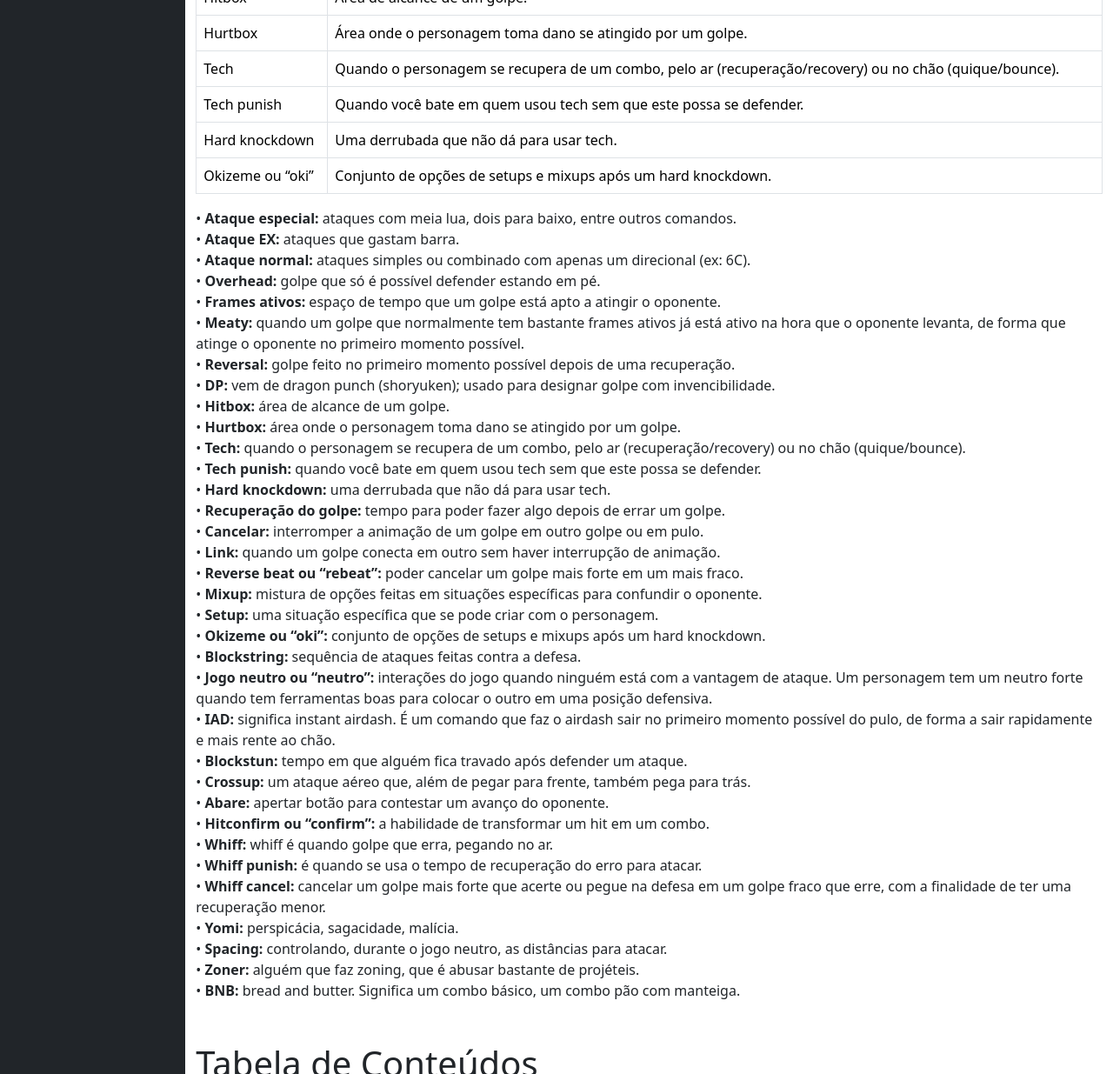
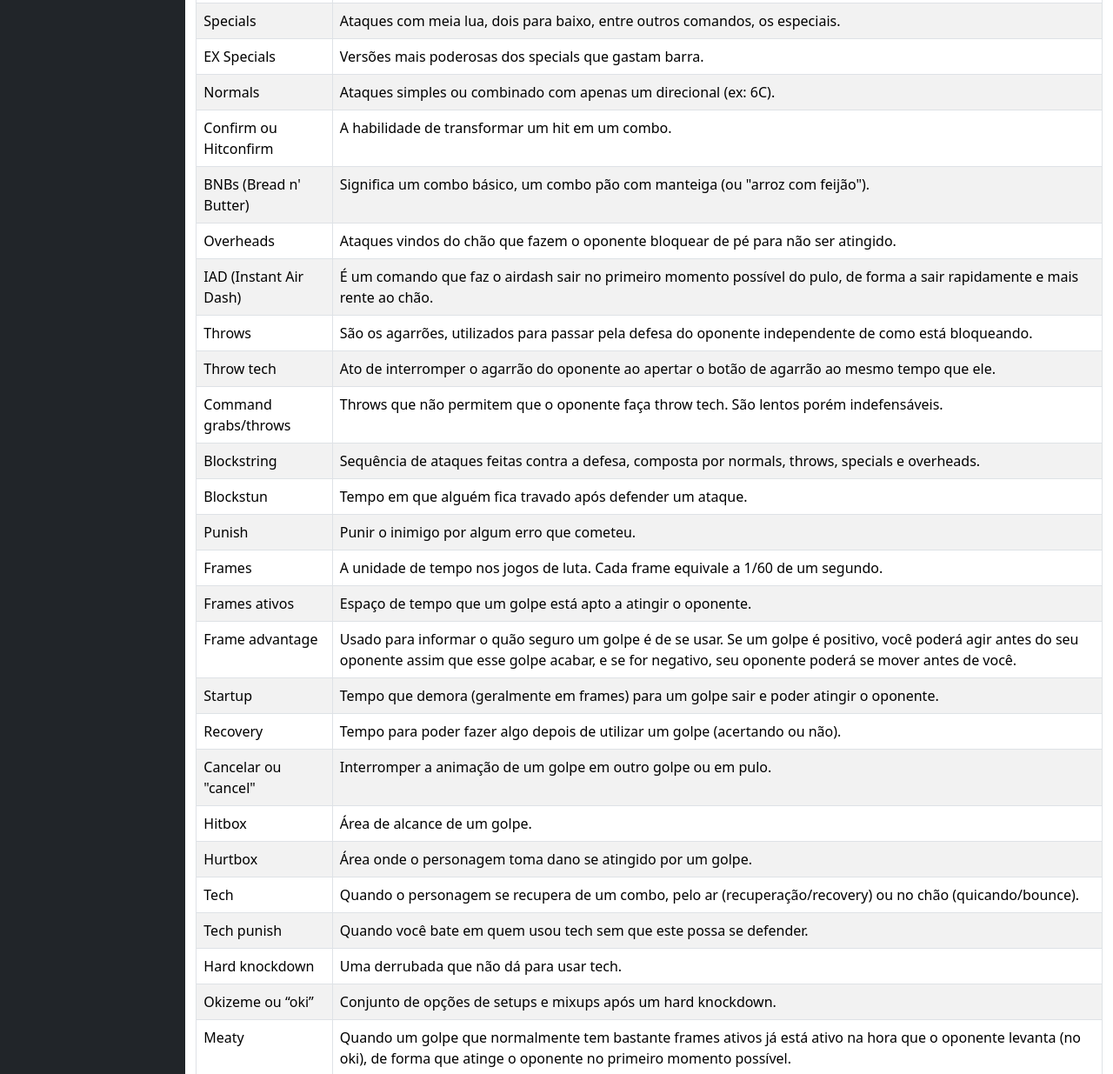
Before and after one commit to Tomoharuu/guia-mbtl-br, a plain HTML site: page primeiros-passos.html in a window 1280 px wide. Shown: the part 3026-4261 px from the top of the page at 87% size. Drawn offline with nearby package versions, Linux system fonts and the light colour scheme.

Commit message:
Add files via upload

```diff
--- a/primeiros-passos.html
+++ b/primeiros-passos.html
@@ -109,8 +109,8 @@ E é com esse mesmo intuito que <b>a jornada para entender e dominar os jogos de
 <h1 class="display-6 mt-5">Notação Utilizada</h1>
 <hr>
 <img class="img-fluid img-thumbnail mx-auto d-block my-3 rounded-4" style="width:800px" src="images/notacoes.png">
-<p class=""><strong>Notação</strong> é como escrevemos os golpes e direções, de forma a ficar mais fácil e curto.<br>
-Para jogos de luta, é comum utilizarmos o termo em inglês <strong>Numpad Notation</strong> para se referir a esse modo de escrita.
+<p class=""><strong>Notação</strong> é como escrevemos os golpes e direções em jogos de luta, de forma a ficar mais fácil e curto para o entendimento dos jogadores.<br>
+Também é comum utilizarmos o termo em inglês <strong>Numpad Notation</strong> para se referir a esse modo de escrita.
 <br><br>
 Em Melty Blood (assim como muitos outros jogos), <b>chamamos o botão fraco de A, médio de B e forte de C, enquanto o shield é designado para o botão D.</b><br>
 Já <b>as direções são conforme os números do teclado</b>: 2 (baixo), 5 (neutro), 6 (frente), e assim por diante, podendo também ser usado como combinações: 66 indica que você deve apertar duas vezes para frente, por exemplo.
@@ -127,8 +127,14 @@ Alguns movimentos padrões são normalmente usados para especiais nos jogos de l
 <hr>
 <img class="img-fluid img-thumbnail mx-auto d-block my-3 rounded-5" style="width:650px" src="images/fgc_termos.png">
 
-
-<table class="table table-hover table-bordered">
+<p>Essa seção irá <b>cobrir alguns dos termos mais utilizados quando se fala em jogos de luta</b>. A ordem dos termos e suas definições está seguida de uma forma em que um conceito irá se conectar com outro dentro da medida do possível.
+<br><br>
+Vale lembrar também que existe um <a href="https://glossary.infil.net/">dicionário de jogos de luta</a> (em inglês) que cobre com maior detalhes exemplos gerais e também específicos de jogos/franquias famosas durante esse meio.
+<br><br>
+Por fim, é importante destacar que <b>não é necessário decorar todos esses termos antes de sequer tocar em um jogo de luta.</b><br>
+Sim, é muito importante aprendê-los, mas eles são usados em paralelo durante o tempo que joga para que assim consiga entender tanto a parte teórica do processo quanto a prática (incluindo dos conteúdos deste site).
+</p>
+<table class="table table-striped table-bordered">
     <thead>
       <tr>
         <th>Termo</th>
@@ -138,23 +144,79 @@ Alguns movimentos padrões são normalmente usados para especiais nos jogos de l
     <tbody>
       <tr>
         <td>Specials</td>
-        <td>Ataques com meia lua, dois para baixo, entre outros comandos.</td>
+        <td>Ataques com meia lua, dois para baixo, entre outros comandos, os especiais.</td>
       </tr>
       <tr>
         <td>EX Specials</td>
-        <td>Ataques que gastam barra.</td>
+        <td>Versões mais poderosas dos specials que gastam barra.</td>
       </tr>
       <tr>
         <td>Normals</td>
         <td>Ataques simples ou combinado com apenas um direcional (ex: 6C).</td>
       </tr>
       <tr>
-        <td>Overhead</td>
-        <td>Ataques simples ou combinado com apenas um direcional (ex: 6C).</td>
+        <td>Confirm ou Hitconfirm</td>
+        <td>A habilidade de transformar um hit em um combo.</td>
       </tr>
       <tr>
-        <td>DP</td>
-        <td>Vem de dragon punch (shoryuken); usado para designar golpe com invencibilidade.</td>
+        <td>BNBs (Bread n' Butter)</td>
+        <td>Significa um combo básico, um combo pão com manteiga (ou "arroz com feijão").</td>
+      </tr>
+      <tr>
+        <td>Overheads</td>
+        <td>Ataques vindos do chão que fazem o oponente bloquear de pé para não ser atingido.</td>
+      </tr>
+      <tr>
+        <td>IAD (Instant Air Dash)</td>
+        <td>É um comando que faz o airdash sair no primeiro momento possível do pulo, de forma a sair rapidamente e mais rente ao chão.</td>
+      </tr>
+      <tr>
+        <td>Throws</td>
+        <td>São os agarrões, utilizados para passar pela defesa do oponente independente de como está bloqueando.</td>
+      </tr>
+      <tr>
+        <td>Throw tech</td>
+        <td>Ato de interromper o agarrão do oponente ao apertar o botão de agarrão ao mesmo tempo que ele.</td>
+      </tr>
+      <tr>
+        <td>Command grabs/throws</td>
+        <td>Throws que não permitem que o oponente faça throw tech. São lentos porém indefensáveis.</td>
+      </tr>
+      <tr>
+        <td>Blockstring</td>
+        <td>Sequência de ataques feitas contra a defesa, composta por normals, throws, specials e overheads.</td>
+      </tr>
+      <tr>
+        <td>Blockstun</td>
+        <td>Tempo em que alguém fica travado após defender um ataque.</td>
+      </tr>
+      <tr>
+        <td>Punish</td>
+        <td>Punir o inimigo por algum erro que cometeu.</td>
+      </tr>
+      <tr>
+        <td>Frames</td>
+        <td>A unidade de tempo nos jogos de luta. Cada frame equivale a 1/60 de um segundo.</td>
+      </tr>
+      <tr>
+        <td>Frames ativos</td>
+        <td>Espaço de tempo que um golpe está apto a atingir o oponente.</td>
+      </tr>
+      <tr>
+        <td>Frame advantage</td>
+        <td>Usado para informar o quão seguro um golpe é de se usar. Se um golpe é positivo, você poderá agir antes do seu oponente assim que esse golpe acabar, e se for negativo, seu oponente poderá se mover antes de você.</td>
+      </tr>
+      <tr>
+        <td>Startup</td>
+        <td>Tempo que demora (geralmente em frames) para um golpe sair e poder atingir o oponente.</td>
+      </tr>
+      <tr>
+        <td>Recovery</td>
+        <td>Tempo para poder fazer algo depois de utilizar um golpe (acertando ou não).</td>
+      </tr>
+      <tr>
+        <td>Cancelar ou "cancel"</td>
+        <td>Interromper a animação de um golpe em outro golpe ou em pulo.</td>
       </tr>
       <tr>
         <td>Hitbox</td>
@@ -166,7 +228,7 @@ Alguns movimentos padrões são normalmente usados para especiais nos jogos de l
       </tr>
       <tr>
         <td>Tech</td>
-        <td>Quando o personagem se recupera de um combo, pelo ar (recuperação/recovery) ou no chão (quique/bounce).</td>
+        <td>Quando o personagem se recupera de um combo, pelo ar (recuperação/recovery) ou no chão (quicando/bounce).</td>
       </tr>
       <tr>
         <td>Tech punish</td>
@@ -180,52 +242,36 @@ Alguns movimentos padrões são normalmente usados para especiais nos jogos de l
         <td>Okizeme ou “oki”</td>
         <td>Conjunto de opções de setups e mixups após um hard knockdown.</td>
       </tr>
+      <tr>
+        <td>Meaty</td>
+        <td>Quando um golpe que normalmente tem bastante frames ativos já está ativo na hora que o oponente levanta (no oki), de forma que atinge o oponente no primeiro momento possível.</td>
+      </tr>
+      <tr>
+        <td>DP</td>
+        <td>Vem de dragon punch (shoryuken); usado para designar golpe com invencibilidade. Geralmente usados como uma opção de escape agressiva durante um okizeme.</td>
+      </tr>
+      <tr>
+        <td>Mixup</td>
+        <td>Mistura de opções feitas em situações específicas para confundir o oponente (feitas após um okizeme, por exemplo).</td>
+      </tr>
+      <tr>
+        <td>Spacing</td>
+        <td>Controlar, durante o neutro do jogo, as distâncias para atacar.</td>
+      </tr>
+      <tr>
+        <td>Whiff</td>
+        <td>Whiff é quando golpe erra o oponente, pegando no ar.</td>
+      </tr>
+      <tr>
+        <td>Whiff cancel</td>
+        <td>Cancelar um golpe mais forte que acerte ou pegue na defesa em um golpe fraco que erre, com a finalidade de ter uma recuperação menor.</td>
+      </tr>
+      <tr>
+        <td>Whiff punish</td>
+        <td>Quando se usa o tempo de recuperação do erro (whiff) para contra-atacar.</td>
+      </tr>
 	</tbody>
 </table>
-
-
-
-
-
-
-<p>
-• <strong>Ataque especial:</strong> ataques com meia lua, dois para baixo, entre outros comandos.<br>
-• <strong>Ataque EX:</strong> ataques que gastam barra.<br>
-• <strong>Ataque normal:</strong> ataques simples ou combinado com apenas um direcional (ex: 6C).<br>
-• <strong>Overhead:</strong> golpe que só é possível defender estando em pé.<br>
-• <strong>Frames ativos:</strong> espaço de tempo que um golpe está apto a atingir o oponente.<br>
-• <strong>Meaty:</strong> quando um golpe que normalmente tem bastante frames ativos já está ativo na hora que o oponente levanta, de forma que atinge o oponente no primeiro momento possível.<br>
-• <strong>Reversal:</strong> golpe feito no primeiro momento possível depois de uma recuperação.<br>
-• <strong>DP:</strong> vem de dragon punch (shoryuken); usado para designar golpe com invencibilidade.<br>
-• <strong>Hitbox:</strong> área de alcance de um golpe.<br>
-• <strong>Hurtbox:</strong> área onde o personagem toma dano se atingido por um golpe.<br>
-• <strong>Tech:</strong> quando o personagem se recupera de um combo, pelo ar (recuperação/recovery) ou no chão (quique/bounce).<br>
-• <strong>Tech punish:</strong> quando você bate em quem usou tech sem que este possa se defender.<br>
-• <strong>Hard knockdown:</strong> uma derrubada que não dá para usar tech.<br>
-• <strong>Recuperação do golpe:</strong> tempo para poder fazer algo depois de errar um golpe.<br>
-• <strong>Cancelar:</strong> interromper a animação de um golpe em outro golpe ou em pulo.<br>
-• <strong>Link:</strong> quando um golpe conecta em outro sem haver interrupção de animação.<br>
-• <strong>Reverse beat ou “rebeat”:</strong> poder cancelar um golpe mais forte em um mais fraco.<br>
-• <strong>Mixup:</strong> mistura de opções feitas em situações específicas para confundir o oponente.<br>
-• <strong>Setup:</strong> uma situação específica que se pode criar com o personagem.<br>
-• <strong>Okizeme ou “oki”:</strong> conjunto de opções de setups e mixups após um hard knockdown.<br>
-• <strong>Blockstring:</strong> sequência de ataques feitas contra a defesa.<br>
-• <strong>Jogo neutro ou “neutro”:</strong> interações do jogo quando ninguém está com a vantagem de ataque. Um personagem tem um neutro forte quando tem ferramentas boas para colocar o outro em uma posição defensiva.<br>
-• <strong>IAD:</strong> significa instant airdash. É um comando que faz o airdash sair no primeiro momento possível do pulo, de forma a sair rapidamente e mais rente ao chão.<br>
-• <strong>Blockstun:</strong> tempo em que alguém fica travado após defender um ataque.<br>
-• <strong>Crossup:</strong> um ataque aéreo que, além de pegar para frente, também pega para trás.<br>
-• <strong>Abare:</strong> apertar botão para contestar um avanço do oponente.<br>
-• <strong>Hitconfirm ou “confirm”:</strong> a habilidade de transformar um hit em um combo.<br>
-• <strong>Whiff:</strong> whiff é quando golpe que erra, pegando no ar.<br>
-• <strong>Whiff punish:</strong> é quando se usa o tempo de recuperação do erro para atacar.<br>
-• <strong>Whiff cancel:</strong> cancelar um golpe mais forte que acerte ou pegue na defesa em um golpe fraco que erre, com a finalidade de ter uma recuperação menor.<br>
-• <strong>Yomi:</strong> perspicácia, sagacidade, malícia.<br>
-• <strong>Spacing:</strong> controlando, durante o jogo neutro, as distâncias para atacar.<br>
-• <strong>Zoner:</strong> alguém que faz zoning, que é abusar bastante de projéteis.<br>
-• <strong>BNB:</strong> bread and butter. Significa um combo básico, um combo pão com manteiga.
-
-</p>
-
 
 
 <h1 class="display-6 mt-5">Tabela de Conteúdos</h1>
```
Also changed, not shown: como-melhorar.html (+4 -4 lines), index.html (+3 -3 lines).
